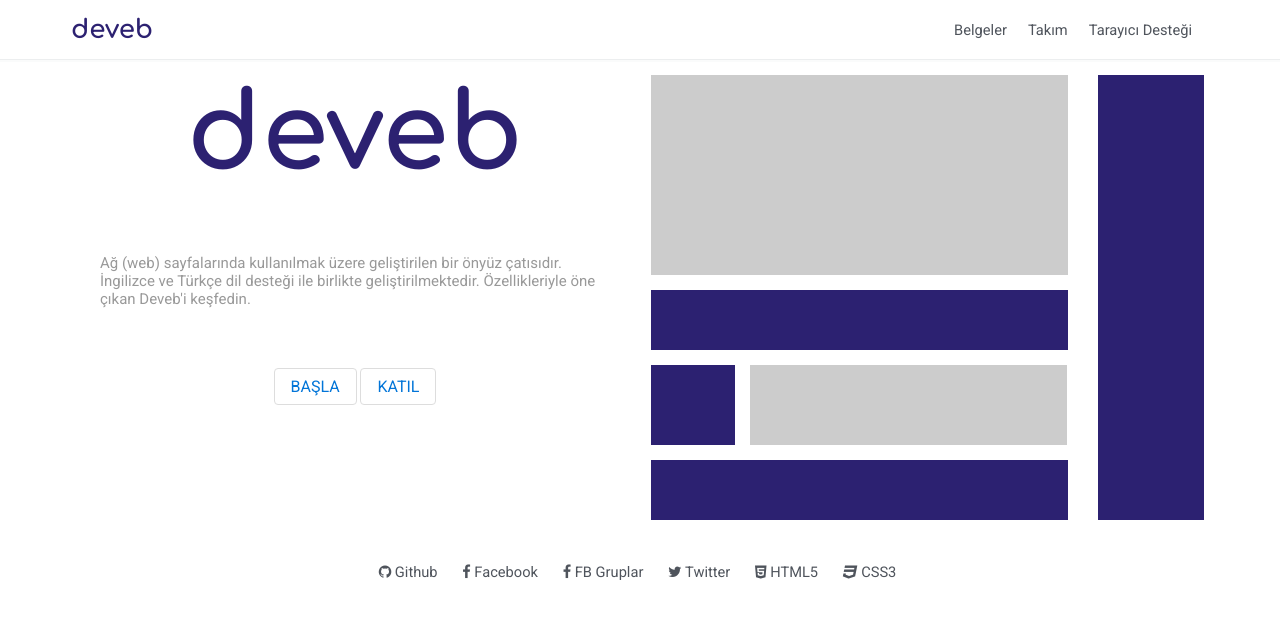
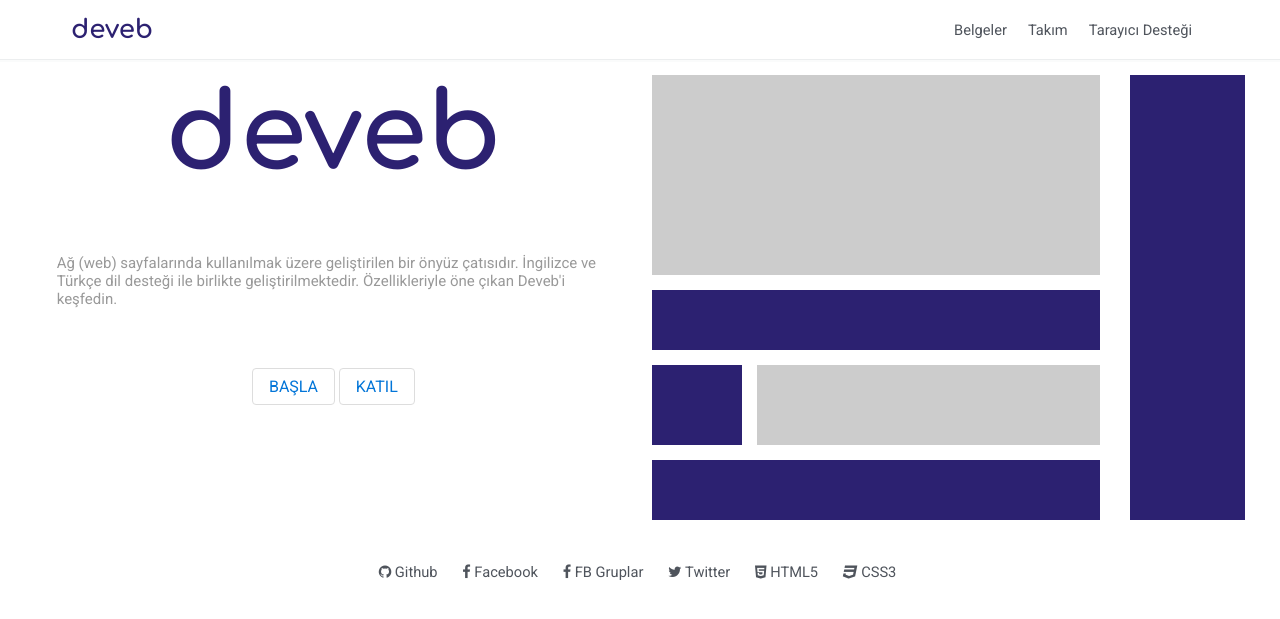
Before and after one commit to data-deveb/data-deveb.github.io, a Jekyll site: the page built from index.html, in a window 1280 px wide. Shown: the top 619 px of the page. Built offline with Jekyll 4.4.1, drawn with Linux system fonts in a browser that asks for light colours.

Commit message:
Güncelleme

```diff
--- a/_layouts/home.html
+++ b/_layouts/home.html
@@ -7,7 +7,7 @@
   <div data-gnl="24" class="header">
   {% include header.html %}
   </div>
-  <div data-gnl="23 kaplama">
+  <div data-gnl="23">
   {{ content }}
   </div>
   <div data-gnl="24">
```
